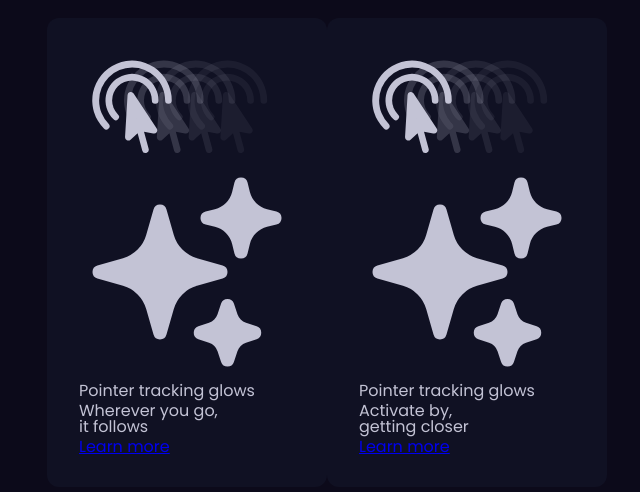
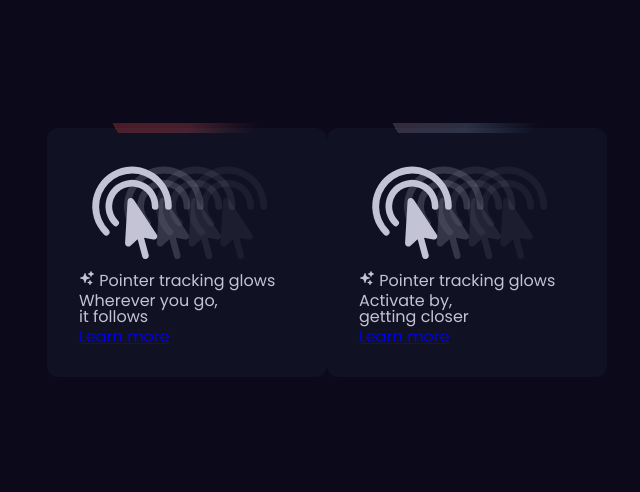
Before and after one commit to NewHub25/glow-cards, a plain HTML site: page index.html in a window 1280 px wide. Shown: the part 148-640 px from the top of the page, without its empty margins (313-953 px from the left). Drawn offline with Linux system fonts and the light colour scheme.

Commit message:
PASTE glows style

```diff
--- a/style.css
+++ b/style.css
@@ -65,7 +65,37 @@ article {
   gap: 0.25rem;
   position: relative;
 }
-
+article:is(:hover, :focus-visible) {
+  z-index: 2;
+}
+.glows {
+  pointer-events: none;
+  position: absolute;
+  inset: 0;
+  filter: blur(calc(var(--blur) * 1px));
+}
+.glows::after,
+.glows::before {
+  --alpha: 0;
+  content: "";
+  background: var(--gradient);
+  background-attachment: fixed;
+  position: absolute;
+  inset: -5px;
+  border: 10px solid transparent;
+  border-radius: var(--border-radius);
+  mask: linear-gradient(#0000, #0000),
+    conic-gradient(
+      from calc((var(--start) - (var(--spread) * 0.5)) * 1deg),
+      #000 0deg,
+      #fff,
+      #0000 calc(var(--spread) * 1deg)
+    );
+  mask-composite: intersect;
+  mask-clip: padding-box, border-box;
+  opacity: var(--active);
+  transition: opacity 1s;
+}
 .header {
   position: relative;
   flex: 1;
@@ -93,3 +123,6 @@ article {
 .header svg:nth-of-type(4) {
   --index: 3;
 }
+.badge svg {
+  width: 16px;
+}
```
